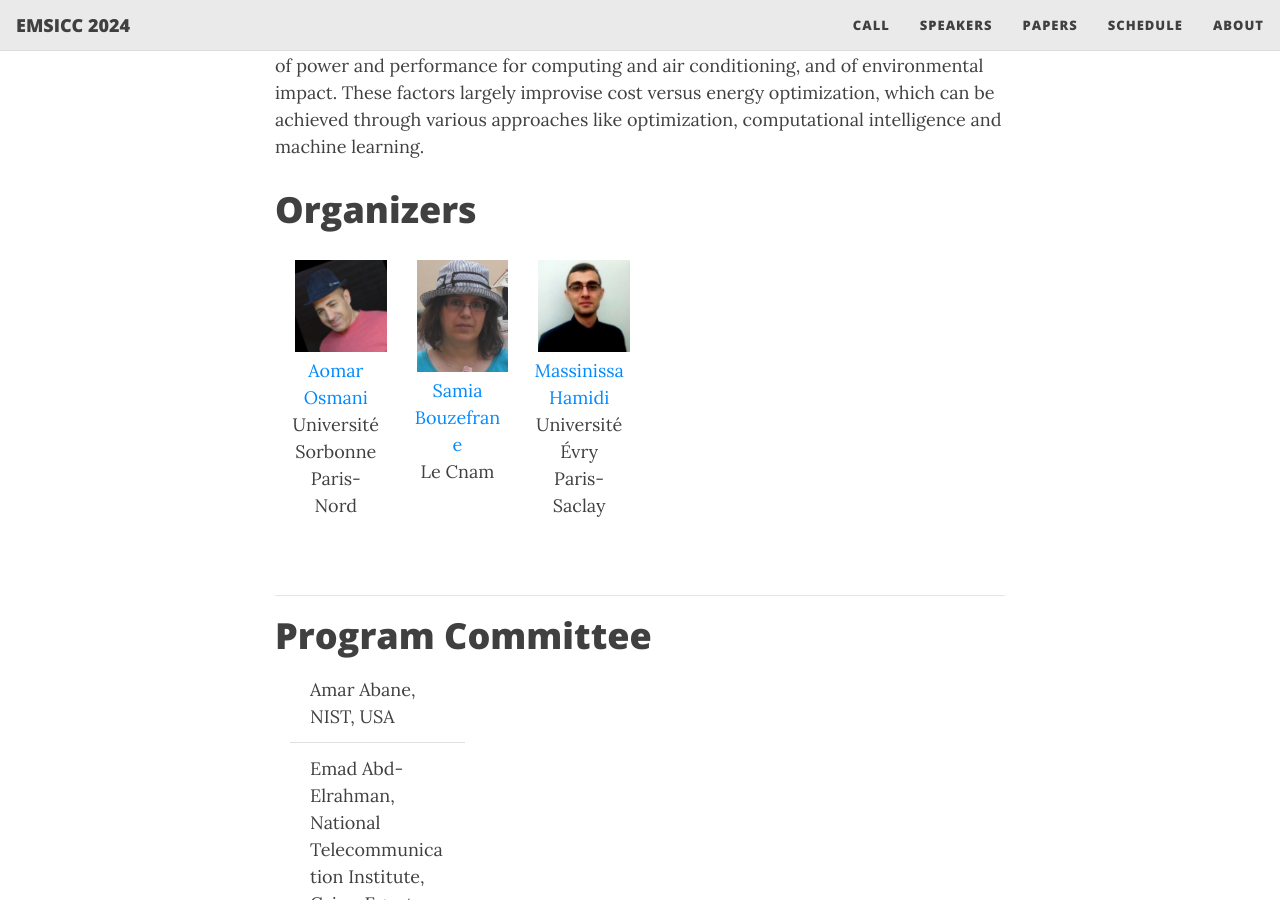
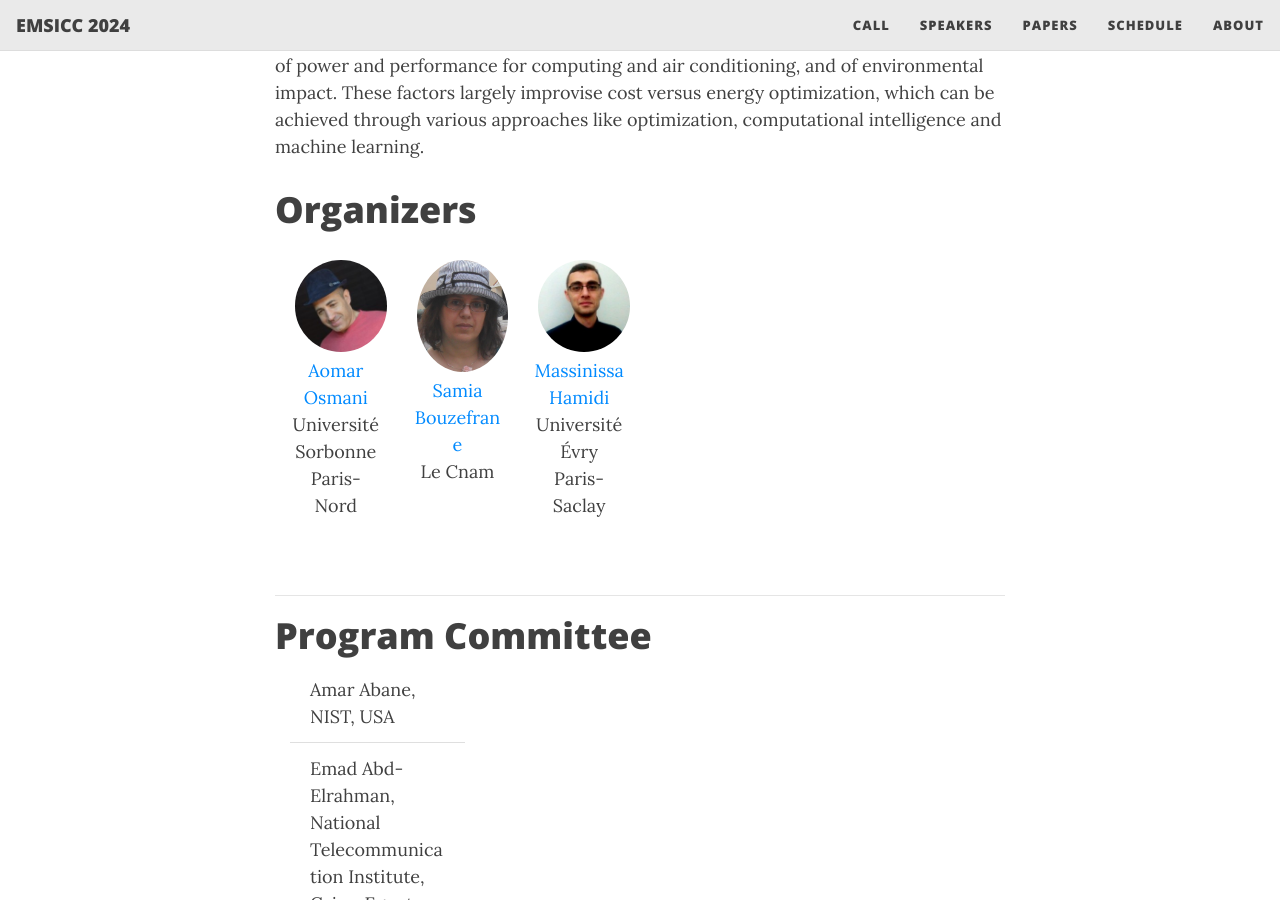
Before and after one commit to emsicc/2024, a Jekyll site: the page built from index.md, in a window 1280 px wide and 900 px high, scrolled down 689 px. Built offline with Jekyll 4.4.1, drawn with Linux system fonts in a browser that asks for light colours; nearby versions of some CDN libraries.

Commit message:
Update profile.html

```diff
--- a/_includes/profile.html
+++ b/_includes/profile.html
@@ -6,7 +6,7 @@
   <img
     src="{{ site.baseurl }}/assets/img/{{ include.p[1].img }}"
     alt="{{ include.p[1].name }}"
-    class="img-circle"
+    class="rounded-circle"
     style="width: 200px;margin:5px"
   />
   <br />
```
